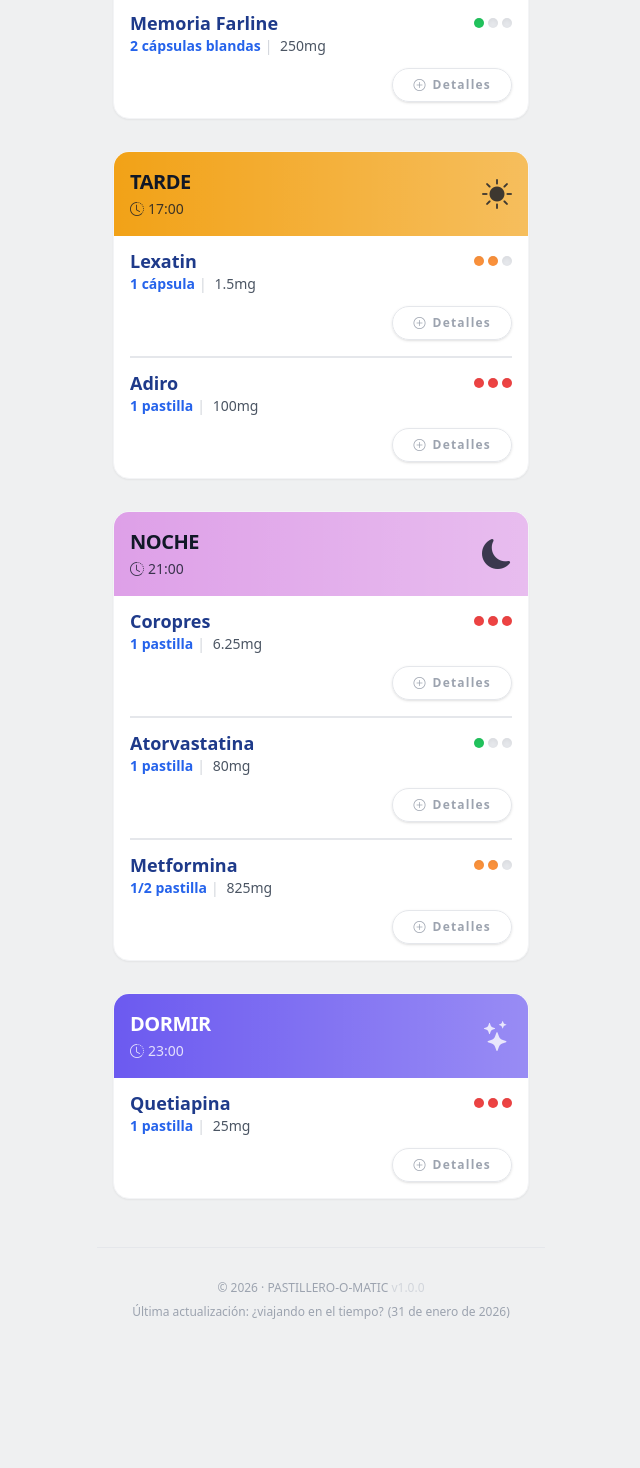
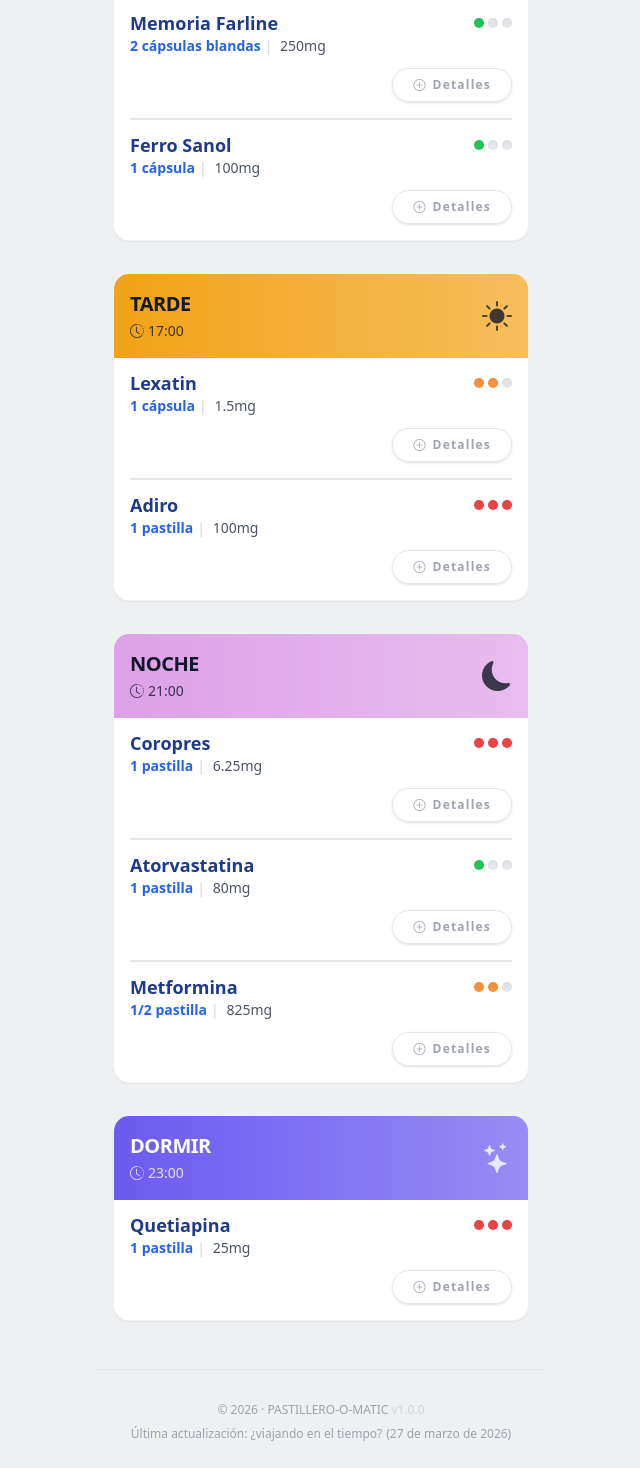
Before and after one commit to borilio/pastillero-o-matic, an Angular app: page / in a window 1280 px wide. Shown: the part 902-2370 px from the top of the page, without its empty margins (319-959 px from the left). Before the commit the page ends 2254 px from the top, so only its background shows below. Built offline with nearby package versions, Linux system fonts and the light colour scheme.

Commit message:
Update PRESCRIPCION with new medication details and adjust update date

```diff
--- a/src/app/data/prescripcion.ts
+++ b/src/app/data/prescripcion.ts
@@ -32,14 +32,14 @@
 
 export const PRESCRIPCION: Prescripcion = {
   paciente: "Señora Dolores",
-  ultimaActualizacion: "2026-01-31",
+  ultimaActualizacion: "2026-03-27",
   mensaje: {
-    mostrar: false,
-    titulo: "En pruebas",
-    texto: "Este aviso se mostrará durante la fase de pruebas. Aquí podrás ver un aviso queramos mostrar en la app.",
+    mostrar: true,
+    titulo: "Pastilla del hierro",
+    texto: "La pastilla del hierro tiene que tomarla durante 3 meses. Empezó el 27/03/2026 y terminará el 27/06/2026",
     tipo: "info", // "danger" o "warning"
-    fechaDesde: "",
-    fechaHasta: "",
+    fechaDesde: "2026/03/27",
+    fechaHasta: "2026/07/15",
   },
   tomas: [
     {
@@ -121,6 +121,16 @@
           fotoCaja: "memoria-caja.png",
           fotoPastilla: "memoria-pastilla.png",
           observaciones: "Tomar las dos cápsulas juntas con los comida",
+        },
+        {
+          nombre: "Ferro Sanol",
+          principioActivo: "Hierro",
+          dosis: "100mg",
+          cantidad: "1 cápsula",
+          importancia: "baja",
+          motivo: "Suplemento de hierro para la anemia",
+          fotoPastilla: "ferrosanol-capsula.png",
+          observaciones: "Tomar con la comida"
         }
       ]
     },
```
Also changed, not shown: public/photos/ferrosanol-capsula.png (added).
